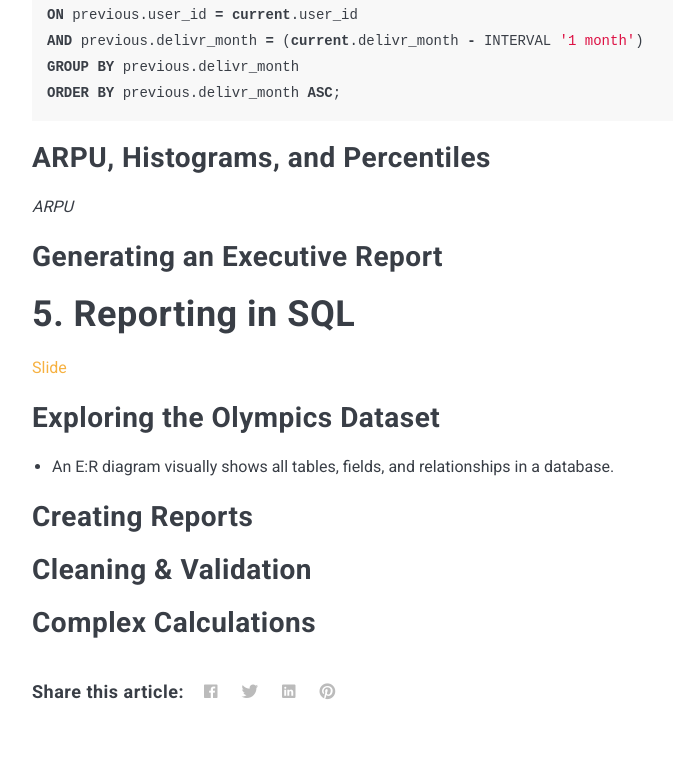
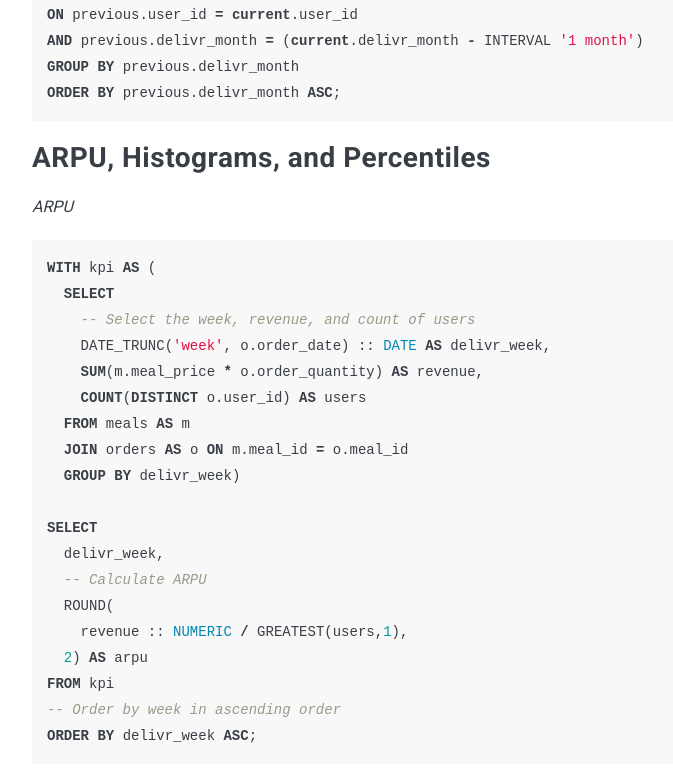
Before and after one commit to poi0905/poi0905.github.io, a Jekyll site: the page built from _posts/2022-11-28-datacamp-SQL-for-Business-Analysts.markdown, in a window 1280 px wide and 1400 px high, scrolled down 19450 px, cut to the strip 0-786 px from the top of the window. Shown: the top 782 px of the strip, without its empty margins (228-901 px from the left). Built offline with Jekyll 4.4.1, drawn with Linux system fonts in a browser that asks for light colours; nearby versions of some CDN libraries; comment, search, counter and statistics services are not loaded; some of the changed text lies outside the part shown.

Commit message:
20221202

```diff
--- a/_posts/2022-11-28-datacamp-SQL-for-Business-Analysts.markdown
+++ b/_posts/2022-11-28-datacamp-SQL-for-Business-Analysts.markdown
@@ -780,17 +780,70 @@
 *ARPU*
 
 {% highlight SQL %}
+WITH kpi AS (
+  SELECT
+    -- Select the week, revenue, and count of users
+    DATE_TRUNC('week', o.order_date) :: DATE AS delivr_week,
+    SUM(m.meal_price * o.order_quantity) AS revenue,
+    COUNT(DISTINCT o.user_id) AS users
+  FROM meals AS m
+  JOIN orders AS o ON m.meal_id = o.meal_id
+  GROUP BY delivr_week)
 
+SELECT
+  delivr_week,
+  -- Calculate ARPU
+  ROUND(
+    revenue :: NUMERIC / GREATEST(users,1),
+  2) AS arpu
+FROM kpi
+-- Order by week in ascending order
+ORDER BY delivr_week ASC;
 {% endhighlight %}
 
+*Histogram*
 
 {% highlight SQL %}
+WITH user_revenues AS (
+  SELECT
+    -- Select the user ID and revenue
+    user_id,
+    SUM(o.order_quantity * m.meal_price) AS revenue
+  FROM meals AS m
+  JOIN orders AS o ON m.meal_id = o.meal_id
+  GROUP BY user_id)
 
+SELECT
+  -- Return the frequency table of revenues by user
+  ROUND(revenue :: NUMERIC, -2) AS revenue_100,
+  COUNT(DISTINCT user_id) AS users
+FROM user_revenues
+GROUP BY revenue_100
+ORDER BY revenue_100 ASC;
 {% endhighlight %}
 
+*Bucketing users*
 
 {% highlight SQL %}
+WITH user_revenues AS (
+  SELECT
+    -- Select the user IDs and the revenues they generate
+    o.user_id,
+    SUM(m.meal_price * o.order_quantity) AS revenue
+  FROM meals AS m
+  JOIN orders AS o ON m.meal_id = o.meal_id
+  GROUP BY user_id)
 
+SELECT
+  -- Fill in the bucketing conditions
+  CASE
+    WHEN revenue < 150 THEN 'Low-revenue users'
+    WHEN revenue < 300 THEN 'Mid-revenue users'
+    ELSE 'High-revenue users'
+  END AS revenue_group,
+  COUNT(DISTINCT user_id) AS users
+FROM user_revenues
+GROUP BY revenue_group;
 {% endhighlight %}
 
 
```
